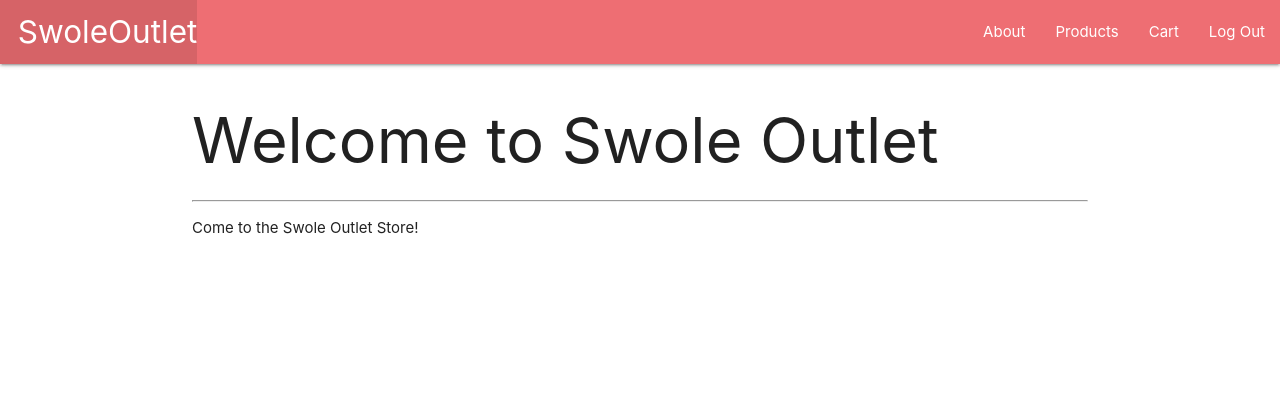
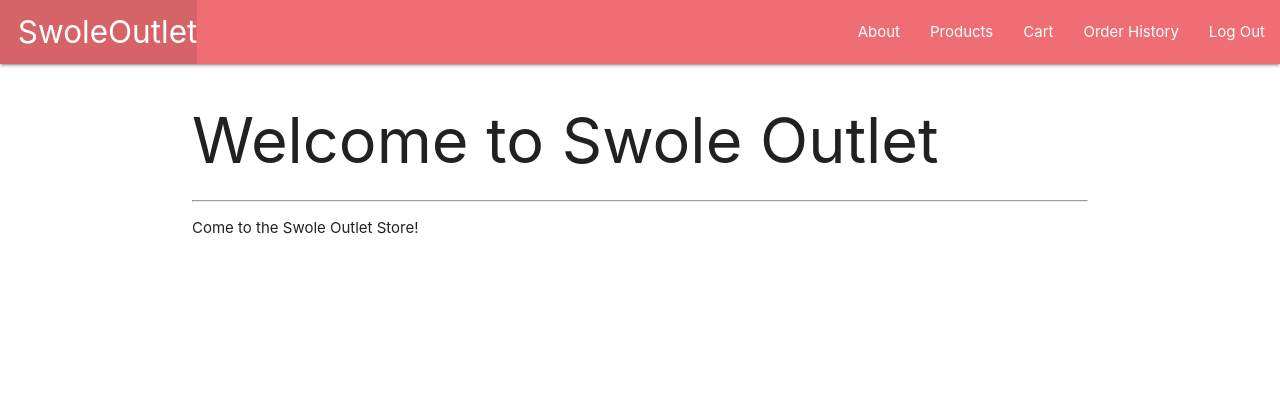
Before and after one commit to RamSritharan/Swole-Outlet-E-Commerce-Site, a Django app: page /about/ in a window 1280 px wide. Shown: the top 420 px of the page. Run offline with Django 4.2, Linux system fonts and the light colour scheme; the visitor is signed in with stand-in values (Sample User, id 1).

Commit message:
Adding in order model and CRUD operations

```diff
--- a/swoleoutlet/main_app/templates/base.html
+++ b/swoleoutlet/main_app/templates/base.html
@@ -32,6 +32,7 @@
 
             <li><a href="/products">Products</a></li>
             <li><a href="/cart">Cart</a></li>
+            <li><a href="/orders">Order History</a></li>
             <li><a href="{% url 'logout' %}">Log Out</a></li>
             {% else %}
             <li><a href="{% url 'login' %}">Log In</a></li>
--- a/swoleoutlet/main_app/urls.py
+++ b/swoleoutlet/main_app/urls.py
@@ -6,4 +6,14 @@ urlpatterns = [
   path('about/', views.about, name='about'),
   path('products/', views.products_index, name='products'),
   path('products/<int:product_id>/', views.products_detail, name='detail'),
+  # associate a order with a product (M:M)
+  path('products/<int:product_id>/assoc_order/<int:order_id>/', views.assoc_order, name='assoc_order'),
+  # unassociate a order and product
+  path('products/<int:product_id>/unassoc_toy/<int:order_id>/', views.unassoc_order, name='unassoc_order'),
+  path('orders/', views.OrderList.as_view(), name='Orders_index'),
+  path('orders/<int:pk>/', views.OrderDetail.as_view(), name='Orders_detail'),
+  path('orders/create/', views.OrderCreate.as_view(), name='Orders_create'),
+  path('orders/<int:pk>/update/', views.OrderUpdate.as_view(), name='Orders_update'),
+  path('orders/<int:pk>/delete/', views.OrderDelete.as_view(), name='Orders_delete'),
+
 ]
--- a/swoleoutlet/main_app/views.py
+++ b/swoleoutlet/main_app/views.py
@@ -1,6 +1,9 @@
+from itertools import product
 from django.shortcuts import render, redirect
+from django.views.generic.edit import CreateView, UpdateView, DeleteView
+from django.views.generic import ListView, DetailView
 from django.http import HttpResponse
-from .models import Product
+from .models import Product, Order
 
 
 # Define the home view
@@ -16,5 +19,33 @@ def products_index(request):
 
 
 def products_detail(request, product_id):
-    cat = Product.objects.get(id=product_id)
-    return render(request, 'product/detail.html', { 'cat': cat })
+    product = Product.objects.get(id=product_id)
+    return render(request, 'product/detail.html', { 'product': product  })
+
+def assoc_order(request, product_id, order_id):
+  Product.objects.get(id=product_id).orders.add(order_id)
+  return redirect('detail', product_id=product_id)
+
+def unassoc_order(request, product_id, order_id):
+  Product.objects.get(id=product_id).orders.remove(order_id)
+  return redirect('detail', product_id=product_id)
+
+
+
+class OrderList(ListView):
+  model = Order
+
+class OrderDetail(DetailView):
+  model = Order
+
+class OrderCreate(CreateView):
+  model = Order
+  fields = '__all__'
+
+class OrderUpdate(UpdateView):
+  model = Order
+  fields = ['name', 'color']
+
+class OrderDelete(DeleteView):
+  model = Order
+  success_url = '/toys/'
```
Also changed, not shown: swoleoutlet/main_app/models.py (+14 -13 lines), swoleoutlet/main_app/templates/products/detail.html (added).
